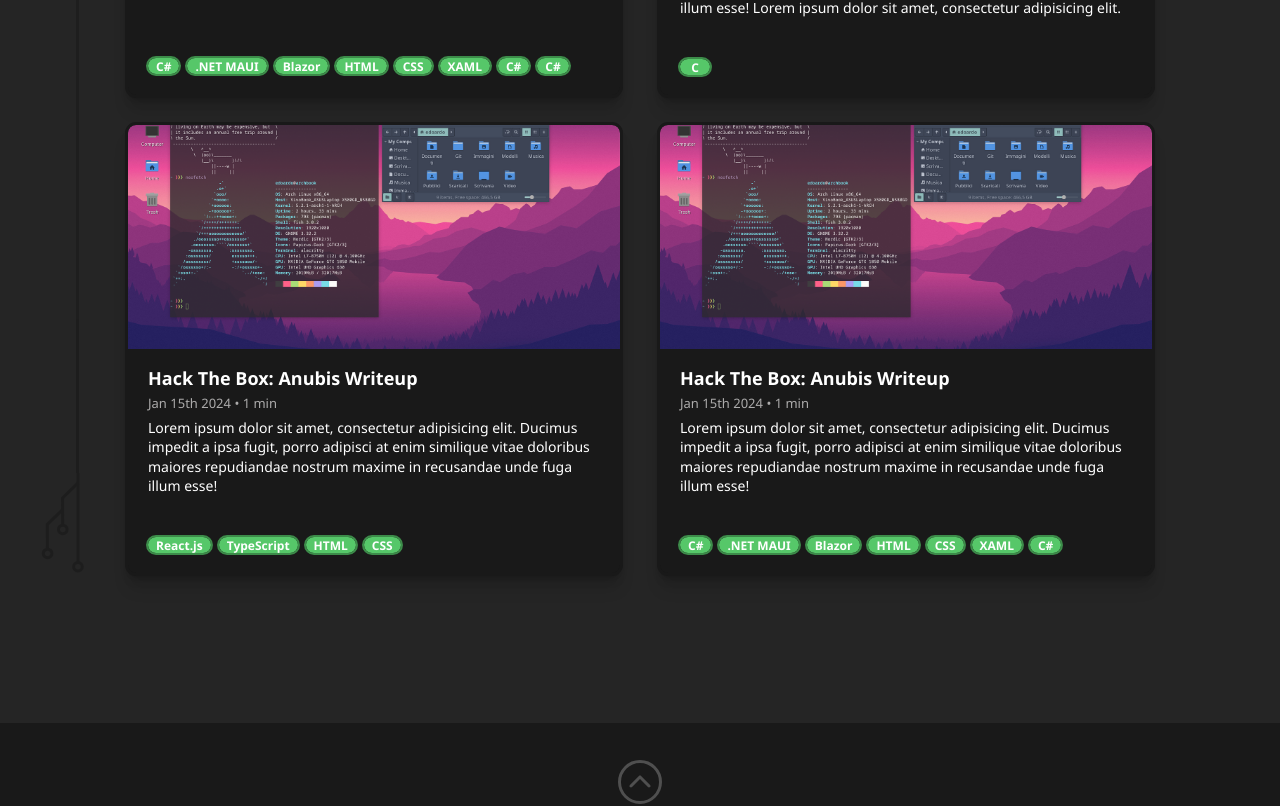
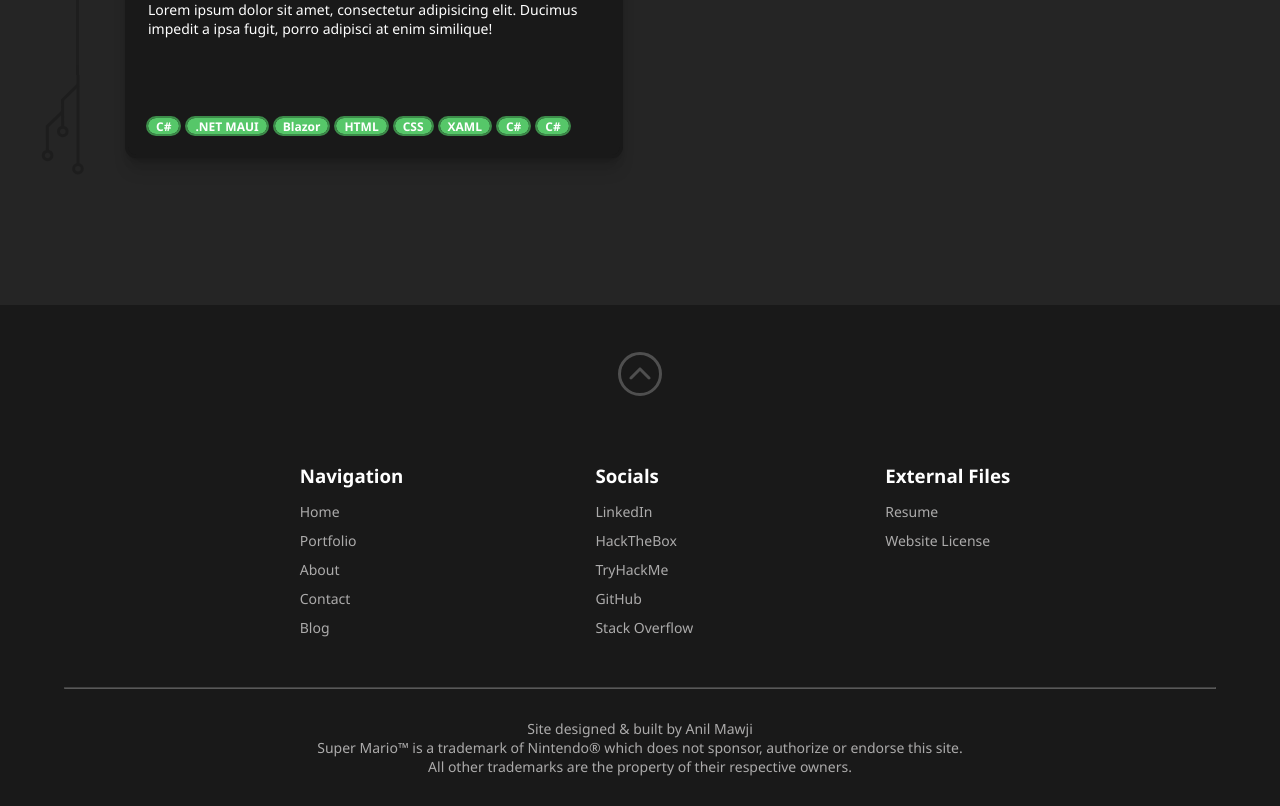
Before and after one commit to anilmawji/portfolio-website, a React (Vite) app: page / in a window 1280 px wide. Shown: the part 1460-2266 px from the top of the page. Built offline with nearby package versions, Linux system fonts and the light colour scheme.

Commit message:
Add copyright notice, card components

```diff
--- a/src/components/Footer.module.css
+++ b/src/components/Footer.module.css
@@ -5,9 +5,9 @@ footer {
 }
 
 .button {
-  display: flex;
-  justify-content: center;
-  margin-top: 40px;
+  align-self: center;
+  margin-top: 50px;
+  margin-bottom: 20px;
 }
 
 .content {
@@ -22,6 +22,7 @@ footer {
 
 .list {
   margin: 20px;
+  margin-left: 50px;
 }
 
 .list h3 {
@@ -34,6 +35,7 @@ footer {
   list-style-type: none;
   gap: 10px;
   font-size: 14px;
+  margin-bottom: 30px;
 }
 
 .list ul a {
@@ -44,12 +46,21 @@ footer {
   color: white;
 }
 
+.line {
+  align-self: center;
+  opacity: 0.3;
+  width: 90%;
+  margin-bottom: 30px;
+}
+
 .copyright {
-  width: 200px;
-  margin-left: auto;
-  padding: 30px;
-  padding-top: 0;
+  width: 100%;
+  align-self: center;
+  text-align: center;
   font-size: 14px;
+  color: var(--grey);
+  margin-bottom: 30px;
+  word-wrap: break-word;
 }
 
 @media (max-width: 650px) {
--- a/src/components/Footer.tsx
+++ b/src/components/Footer.tsx
@@ -75,8 +75,13 @@ const Footer = () => {
           }}
         />
       </div>
+      <hr className={styles.line}/>
       <p className={styles.copyright}>
-        &#169; 2024 Anil Mawji
+        Site designed & built by Anil Mawji
+        <br/>
+        Super Mario&#8482; is a trademark of Nintendo&#174; which does not sponsor, authorize or endorse this site.
+        <br/>
+        All other trademarks are the property of their respective owners.
       </p>
     </footer>
   );
--- a/src/components/card/GitHubCard.tsx
+++ b/src/components/card/GitHubCard.tsx
@@ -1,5 +1,3 @@
-import styles from './Card.module.css';
-
 async function fetchData(response: string) {
   const data = await fetch(`https://api.github.com/users/${response}`, {
       method: 'GET',
@@ -14,7 +12,7 @@ interface PropTypes {
 
 const GitHubCard = ({ username }: PropTypes) => {
   return (
-    <a className={styles.card} href={"github.com/anilmawji"} target="_blank">
+    <a href={"github.com/anilmawji"} target="_blank">
       <div>
 
       </div>
@@ -22,4 +20,4 @@ const GitHubCard = ({ username }: PropTypes) => {
   );
 }
 
-export default GitHubCard;
+export { GitHubCard };
--- a/src/components/card/StackOverflowCard.tsx
+++ b/src/components/card/StackOverflowCard.tsx
@@ -0,0 +1,31 @@
+enum SOCardTheme {
+  Default = "default",
+  Clean = "clean",
+  Dark = "dark",
+  Hotdog = "hotdog",
+  Combined = "combined"
+}
+
+interface PropTypes extends React.ImgHTMLAttributes<HTMLImageElement> {
+  user_id: string;
+  width?: number;
+  height?: number;
+  theme?: SOCardTheme;
+}
+
+const StackOverflowCard = ({ user_id, width = 208, height = 58, theme = SOCardTheme.Default, ...restProps }: PropTypes) => {
+  return (
+    <a href={`https://stackoverflow.com/users/${user_id}`} target="_blank">
+      <img
+        src={`https://stackoverflow.com/users/flair/${user_id}.png?theme=${theme}`}
+        width={width}
+        height={height}
+        alt={`Profile at Stack Overflow, a site for professional and enthusiast programmers`}
+        title={`Profile at Stack Overflow, a site for professional and enthusiast programmers`}
+        {...restProps}
+      />
+    </a>
+  );
+}
+
+export { StackOverflowCard, SOCardTheme };
--- a/src/components/card/TryHackMeCard.tsx
+++ b/src/components/card/TryHackMeCard.tsx
@@ -0,0 +1,13 @@
+interface PropTypes extends React.ImgHTMLAttributes<HTMLImageElement> {
+  username: string;
+}
+
+const TryHackMeCard = ({ username, ...restProps }: PropTypes) => {
+  return (
+    <a href={`https://tryhackme.com/p/${username}`} target="_blank">
+      <img src={`https://tryhackme-badges.s3.amazonaws.com/${username}.png`} alt="TryHackMe" {...restProps} />
+    </a>
+  );
+}
+
+export default TryHackMeCard;
--- a/src/components/sections/Bio.tsx
+++ b/src/components/sections/Bio.tsx
@@ -1,6 +1,8 @@
 import styles from './Bio.module.css';
 import portrait from '../../assets/me.jpg';
 import { NavLink } from 'react-router-dom';
+import { StackOverflowCard, SOCardTheme } from '../../components/card/StackOverflowCard';
+import TryHackMeCard from '../../components/card/TryHackMeCard';
 import { joinClassNames } from '../../utils';
 
 const BioSection = () => {
@@ -44,12 +46,8 @@ const BioSection = () => {
         </div>
       </div>
       <div className={styles.profiles}>
-        <a href="https://stackoverflow.com/users/8902167/anil" target="_blank">
-          <img src="https://stackoverflow.com/users/flair/8902167.png?theme=dark" width="208" height="58" alt="Profile for Anil at Stack Overflow, Q&amp;A for professional and enthusiast programmers" title="Profile for Anil at Stack Overflow, Q&amp;A for professional and enthusiast programmers"/>
-        </a>
-        <a href="https://tryhackme.com/p/Cyb3rHusky" target="_blank">
-          <img src="https://tryhackme-badges.s3.amazonaws.com/Cyb3rHusky.png" alt="TryHackMe"/>
-        </a>
+        <StackOverflowCard user_id="8902167" theme={SOCardTheme.Dark} />
+        <TryHackMeCard username="Cyb3rHusky" />
       </div>
     </div>
   );
--- a/src/components/sections/Contact.module.css
+++ b/src/components/sections/Contact.module.css
@@ -49,6 +49,10 @@
   padding-top: 2px;
 }
 
+.result {
+  margin-top: 20px;
+}
+
 @media (max-width: 850px) {
   .contact {
     align-items: center;
@@ -65,4 +69,8 @@
   .message {
     height: 300px;
   }
+
+  .captcha {
+    width: auto;
+  }
 }
--- a/src/components/sections/Contact.tsx
+++ b/src/components/sections/Contact.tsx
@@ -4,7 +4,11 @@ import TextField from '../input/TextField';
 import CustomButton from '../buttons/CustomButton';
 import Icon, { IconType } from '../icons/Icon';
 import TextArea from '../../components/input/TextArea';
+import HCaptcha from '@hcaptcha/react-hcaptcha';
 import { joinClassNames } from '../../utils';
+
+const hCaptchaSiteKey = "d574842a-aa1e-4d90-a8b8-c9aeefb6e09c";
+const web3FormsKey = "7dbbe70d-2eef-4510-9f7a-e769758a79ae";
 
 const ContactSection = () => {
   const [result, setResult] = useState("");
@@ -14,7 +18,7 @@ const ContactSection = () => {
     setResult("Sending....");
     const formData = new FormData(event.currentTarget);
 
-    formData.append("access_key", "7dbbe70d-2eef-4510-9f7a-e769758a79ae");
+    formData.append("access_key", web3FormsKey);
 
     const response = await fetch("https://api.web3forms.com/submit", {
       method: "POST",
@@ -33,7 +37,6 @@ const ContactSection = () => {
   }
 
   return (
-    <>
     <div className={joinClassNames(styles.contact, "shadow")} id="contact">
       <div className={styles.title}>Get in Touch</div>
       <form className={styles.form} onSubmit={onSubmit}>
@@ -41,16 +44,16 @@ const ContactSection = () => {
         <TextField type="email" id="email" text="email" isRequired onChange={() => {}} />
         <TextField type="text" id="subject" text="subject" isRequired onChange={() => {}} />
         <TextArea className={styles.message} id="message" placeholder="Message" isRequired />
-          <div className="h-captcha" data-captcha="true"></div>
-          <button type="submit">Submit</button>
+        <div className={styles.captcha}>
+          <HCaptcha sitekey={hCaptchaSiteKey} theme="dark" />
+        </div>
         <CustomButton className={styles.send} type="submit" text={"Send"} onClick={() => {}}>
           <Icon className={styles.icon} type={IconType.SEND} size={24} />
         </CustomButton>
       </form>
-        <span>{result}</span>
+      {result && <span className={styles.result}>{result}</span>}
       <div className={styles.border}></div>
     </div>
-    </>
   );
 }
 
--- a/src/data/BlogData.ts
+++ b/src/data/BlogData.ts
@@ -24,30 +24,6 @@ const BlogData = [
     body: "Lorem ipsum dolor sit amet, consectetur adipisicing elit. Ducimus impedit a ipsa fugit, porro adipisci at enim similique!",
     link: "https://github.com/anilmawji/PowerShell-Script-Runner",
     tags: ["C#", ".NET MAUI", "Blazor", "HTML", "CSS", "XAML", "C#", "C#", "HTML", "Blazor", "CSS", "XAML", ".NET MAUI", "Blazor", "HTML", "CSS", "XAML", ".NET MAUI"]
-  },
-  {
-    title: "Hack The Box: Anubis Writeup",
-    image: arch_desk,
-    date: "October 15th 2024",
-    body: "Lorem ipsum dolor sit amet, consectetur adipisicing elit. Ducimus impedit a ipsa fugit, porro adipisci at enim similique vitae doloribus maiores repudiandae nostrum maxime in recusandae unde fuga illum esse! Lorem ipsum dolor sit amet, consectetur adipisicing elit. Ducimus impedit a ipsa fugit, porro adipisci at enim similique vitae doloribus maiores repudiandae nostrum maxime in recusandae unde fuga illum esse!",
-    link: "https://github.com/anilmawji/PowerShell-Script-Runner",
-    tags: ["C"]
-  },
-  {
-    title: "Hack The Box: Anubis Writeup",
-    image: arch_desk,
-    date: "Jan 15th 2024",
-    body: "Lorem ipsum dolor sit amet, consectetur adipisicing elit. Ducimus impedit a ipsa fugit, porro adipisci at enim similique vitae doloribus maiores repudiandae nostrum maxime in recusandae unde fuga illum esse!",
-    link: "https://github.com/anilmawji/PowerShell-Script-Runner",
-    tags: ["React.js", "TypeScript", "HTML", "CSS"]
-  },
-  {
-    title: "Hack The Box: Anubis Writeup",
-    image: arch_desk,
-    date: "Jan 15th 2024",
-    body: "Lorem ipsum dolor sit amet, consectetur adipisicing elit. Ducimus impedit a ipsa fugit, porro adipisci at enim similique vitae doloribus maiores repudiandae nostrum maxime in recusandae unde fuga illum esse!",
-    link: "https://github.com/anilmawji/PowerShell-Script-Runner",
-    tags: ["C#", ".NET MAUI", "Blazor", "HTML", "CSS", "XAML", "C#"]
   }
 ];
 
--- a/src/pages/Home.module.css
+++ b/src/pages/Home.module.css
@@ -1,5 +1,5 @@
 :root {
-  --home-bg-height: 450px;
+  --home-bg-height: 500px;
   --home-margin: 10%;
 }
 
@@ -41,11 +41,11 @@
 
 .hero {
   margin-left: var(--home-margin);
-  margin-top: 60px;
+  margin-top: 100px;
   z-index: 2;
 }
 
-.fox {
+/* .fox {
   position: absolute;
   left: calc(var(--home-margin) + 220px);
   width: 620px;
@@ -54,7 +54,7 @@
   z-index: 1;
   top: -50px;
   opacity: 0.5;
-}
+} */
 
 .canvas {
   position: absolute;
@@ -72,11 +72,14 @@
 }
 
 .circuit {
+  top: 20px;
   left: calc((var(--home-margin) - var(--circuit-icon-size) + 27px) / 2);
 }
 
 .featured {
-  margin: 0 var(--home-margin);
+  margin-top: 20px;
+  margin-left: var(--home-margin);
+  margin-right: var(--home-margin);
   z-index: 3;
 }
 
@@ -101,8 +104,12 @@
 
 @media(max-width: 550px) {
   .hero {
-    margin-top: 30px;
+    margin-top: 80px;
     margin-left: 20px;
+  }
+
+  .featured {
+    margin-top: 60px;
   }
 
   .featured .title {
--- a/src/pages/Home.tsx
+++ b/src/pages/Home.tsx
@@ -4,7 +4,6 @@ import ParticleCanvas from '../components/canvas/ParticleCanvas';
 import HeroSection from '../components/sections/Hero';
 import CardContainer from '../components/card/CardContainer';
 import BlogData from '../data/BlogData';
-import SvgFox from '../components/icons/SvgFox';
 import CircuitLine from '../components/CircuitLine';
 import { getCssValue, hexToRgb } from '../utils';
 
@@ -14,7 +13,7 @@ const Home = () => {
   return (
     <Page>
       <div className={styles.background}>
-        <SvgFox className={styles.fox} />
+        {/* <SvgFox className={styles.fox} /> */}
         <ParticleCanvas
           className={styles.canvas}
           particleRadius={2}
```
Lines whose indentation alone changed are shown as unchanged.
